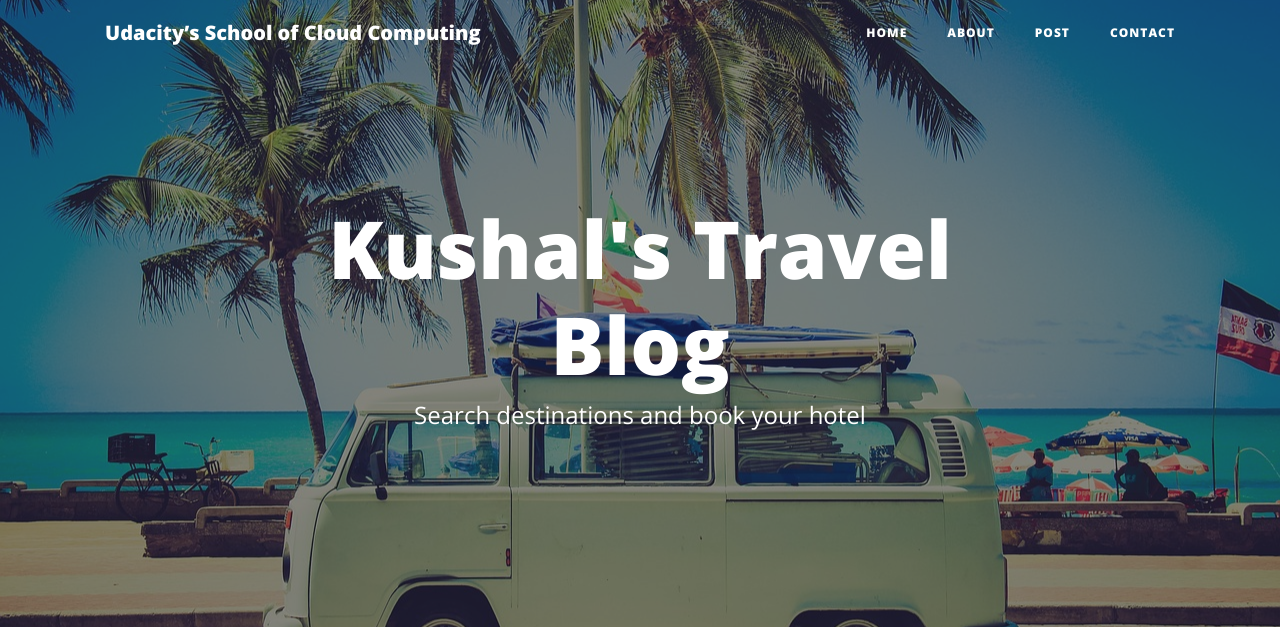
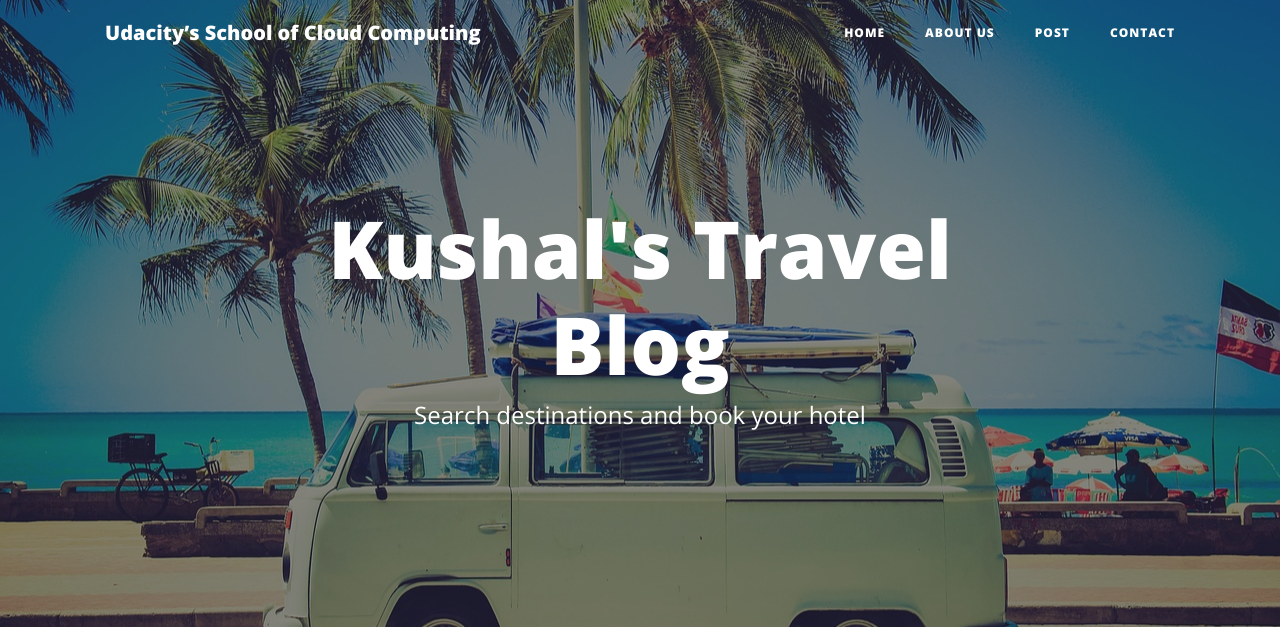
Before and after one commit to MarshallCain/cloudevops-capstone, a Flask app: page / in a window 1280 px wide. Shown: the top 627 px of the page. Run offline with Flask 3, Linux system fonts and the light colour scheme; some libraries are stand-ins or nearby versions.

Commit message:
Added a chnage to html file for testing

```diff
--- a/templates/index.html
+++ b/templates/index.html
@@ -39,7 +39,7 @@
             <a class="nav-link" href="{{ url_for('index') }}">Home</a>
           </li>
           <li class="nav-item">
-            <a class="nav-link" href="{{ url_for('index') }}">About</a>
+            <a class="nav-link" href="{{ url_for('index') }}">About Us</a>
           </li>
           <li class="nav-item">
             <a class="nav-link" href="{{ url_for('index') }}">Post</a>
```
Also changed, not shown: .circleci/config.yml.
